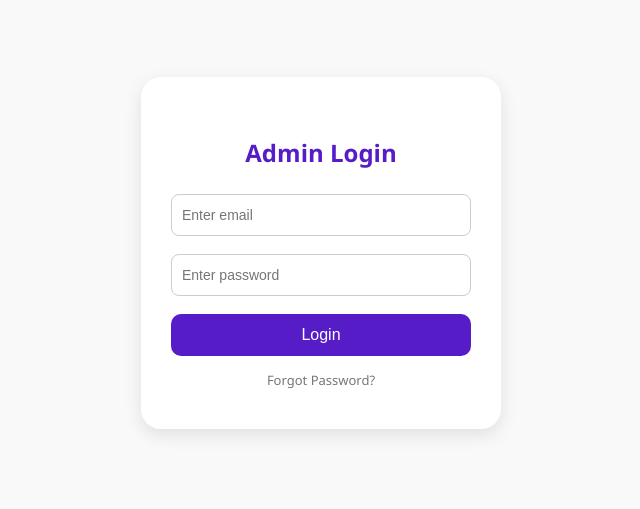
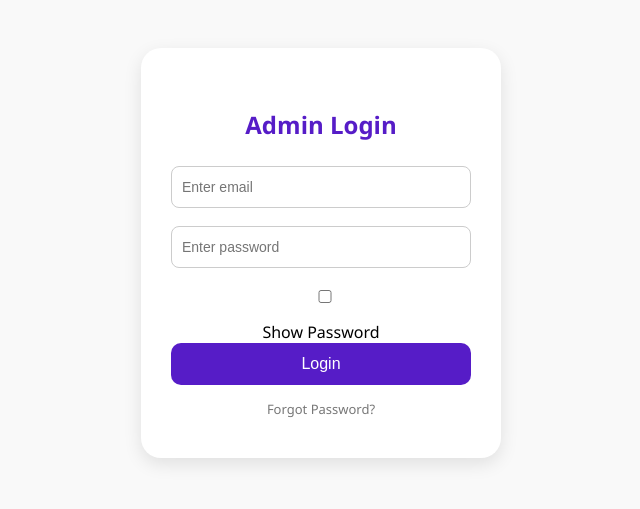
Before and after one commit to Parshvacancodeit/Sales-Tracking, a React (Vite) app: page /login in a window 1280 px wide. Shown: the part 155-664 px from the top of the page, without its empty margins (319-959 px from the left). Built offline with nearby package versions, Linux system fonts and the light colour scheme.

Commit message:
show password

```diff
--- a/src/components/Login.jsx
+++ b/src/components/Login.jsx
@@ -1,4 +1,3 @@
-// src/pages/Login.jsx
 import React, { useState } from "react";
 import axios from "axios";
 import "../styles/login.css";
@@ -6,9 +5,12 @@
 
 const Login = () => {
   const { state } = useLocation();
-  const role = state?.role || "Admin"; // fallback if not passed
+  const role = state?.role || "Admin";
+
   const [email, setEmail] = useState("");
   const [password, setPassword] = useState("");
+  const [showPassword, setShowPassword] = useState(false); // 👈 new state
+
   const navigate = useNavigate();
 
   const handleLogin = async () => {
@@ -52,6 +54,7 @@
     <div className="login-container">
       <div className="login-box">
         <h2>{role} Login</h2>
+
         <input
           type="email"
           placeholder="Enter email"
@@ -60,11 +63,20 @@
         />
 
         <input
-          type="password"
+          type={showPassword ? "text" : "password"} // 👈 toggle type
           placeholder="Enter password"
           value={password}
           onChange={(e) => setPassword(e.target.value)}
         />
+
+        <label className="show-password-toggle">
+          <input
+            type="checkbox"
+            checked={showPassword}
+            onChange={() => setShowPassword(!showPassword)}
+          />
+          Show Password
+        </label>
 
         <button onClick={handleLogin}>Login</button>
 
```
